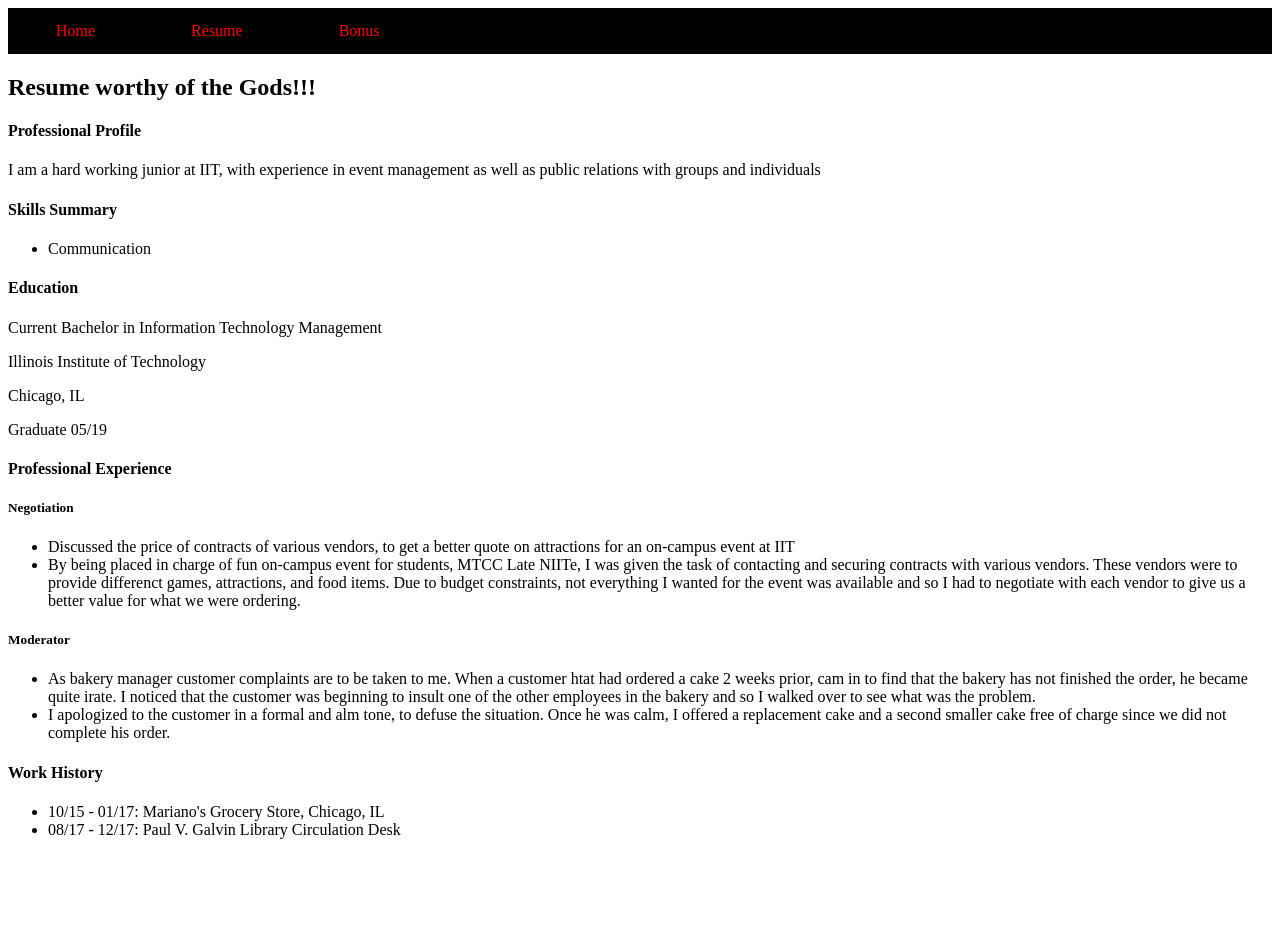
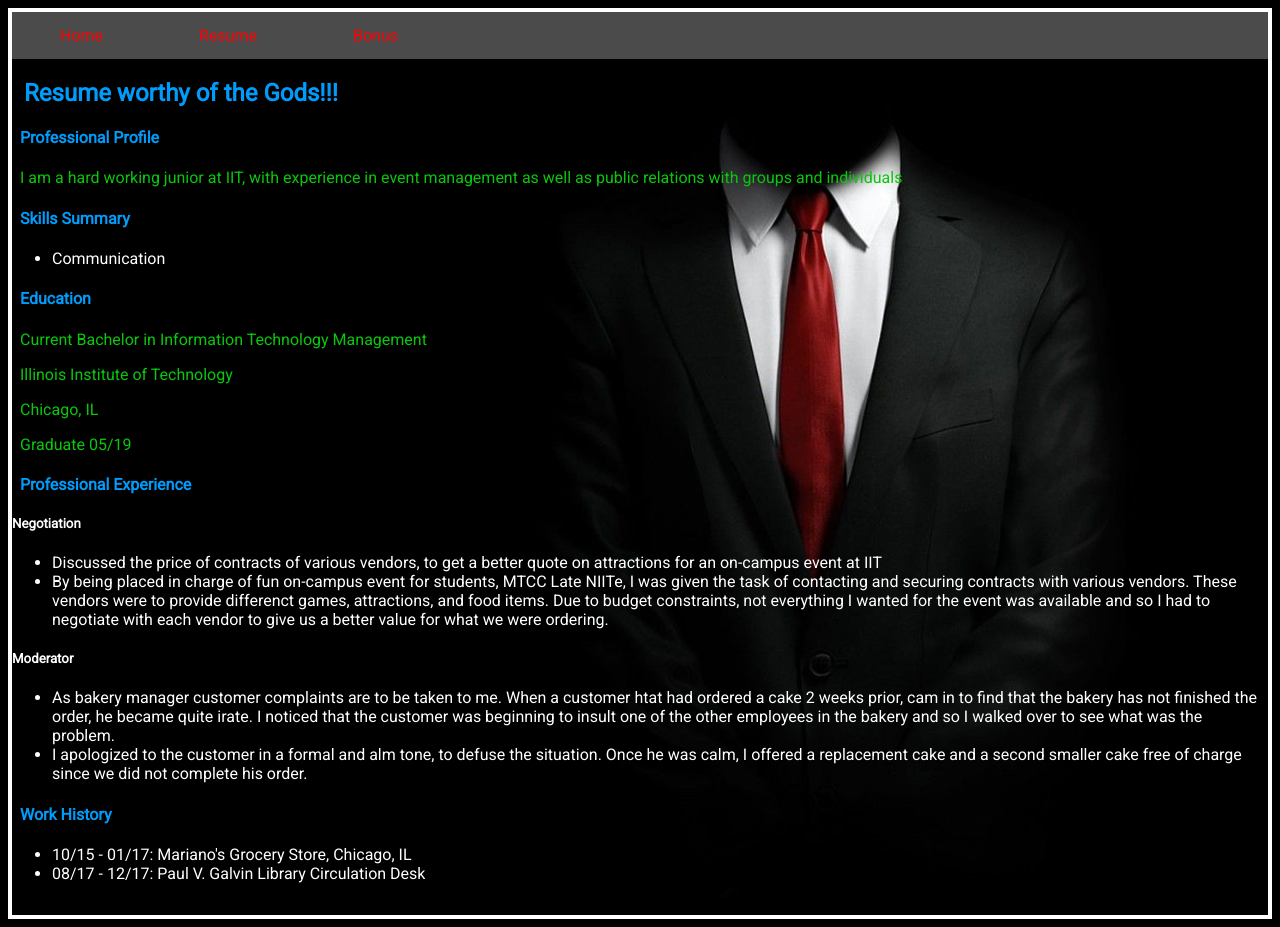
Before and after one commit to Carlosl29/ProjectThree, a plain HTML site: page resume.html in a window 1280 px wide. Before the commit the page ends 855 px from the top, so only its background shows below. Drawn offline with Linux system fonts and the light colour scheme.

Commit message:
Add style to resume
Added a border all around the resume page.  Changed the color of the navbar to a dark grey.   Made h4 and p tags colorful

```diff
--- a/resume.html
+++ b/resume.html
@@ -6,7 +6,7 @@
 	<link href="https://fonts.googleapis.com/css?family=Roboto" rel="stylesheet">
 	<title>Red's Resume</title>
 </head>
-<body>
+<body class="resume">
 		<section>
 	<!--Navigation Area-->
 			<ul class="nav">
--- a/style.css
+++ b/style.css
@@ -15,7 +15,7 @@
     margin: 0;
     padding: 0;
     overflow: hidden;
-    background-color: black;
+    background-color: #4b4b4b;
 }
 .nav li{
     float: left;
@@ -51,3 +51,37 @@ section.indexBody{
 	border-style: ridge;
 	border-color: red;
 }
+
+
+.resume{
+
+		font-family: 'Roboto', sans-serif;
+		color: white;
+		background-color: black;
+		background-image: url("images/gentleman.jpg");
+		background-size: cover;
+		background-repeat: 	no-repeat;
+		border-style: solid;
+		border-width: .25em;
+		border-color: white;
+		padding-bottom: 1em;
+}
+
+.resumeHeading{
+	color: #009cfb;
+	padding-left: .5em;
+}
+p{
+	color: #09c70c;
+	padding-left: .5em;
+}
+h4{
+	color: #009cfb;
+	padding-left: .5em;
+}
+.resumeProfile p{
+	color: #09c70c;
+}
+.resumeSkills{
+
+}
```
Also changed, not shown: images/gentleman.jpg (added).
